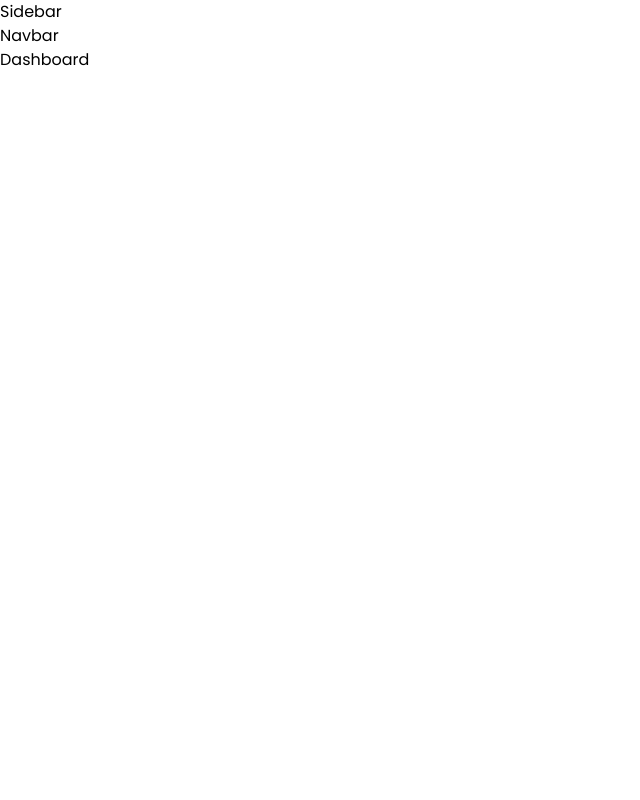
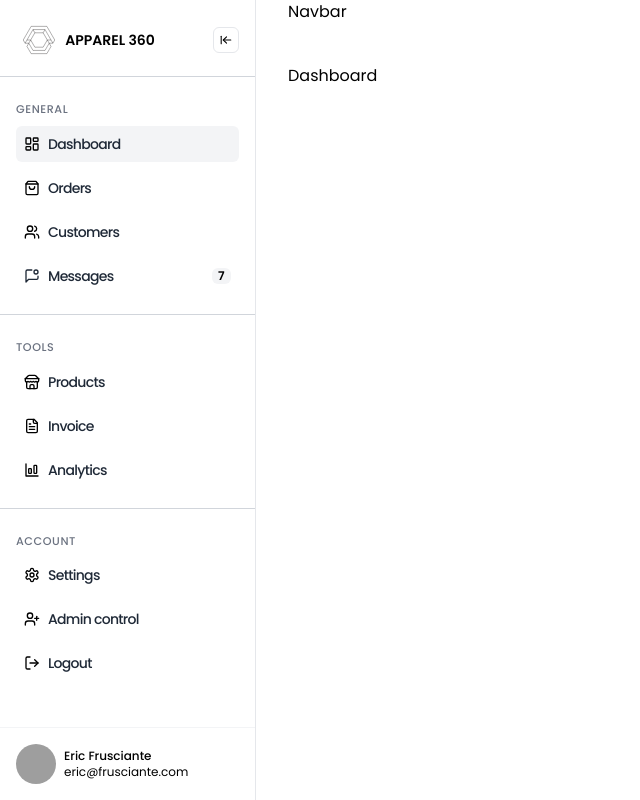
Before and after one commit to abdrzqsalihu/Apparel-360, a React (Vite) app: page /admin in a window 1280 px wide. Shown: the whole page, without its empty margins (0-640 px from the left). Built offline with nearby package versions, Linux system fonts and the light colour scheme; grey boxes are pictures that could not be loaded.

Commit message:
implemented the admin sidebar ui

```diff
--- a/src/admin/AdminLayout.jsx
+++ b/src/admin/AdminLayout.jsx
@@ -9,11 +9,14 @@ import Settings from "./pages/Settings";
 
 function AdminLayout() {
   return (
-    <div>
+    <div className="relative lg:flex overflow-hidden">
+      <div className="flex md:h-full md:w-64 flex-col fixed inset-y-0 z-50">
         <Sidebar />
+      </div>
 
-      <div className="admin-content">
+      <div className="flex flex-col flex-grow md:ml-72">
         <Navbar />
+        <div className="mt-10">
           <Routes>
             <Route path="/" element={<Dashboard />} />
             <Route path="/dashboard" element={<Dashboard />} />
@@ -23,6 +26,7 @@ function AdminLayout() {
           </Routes>
         </div>
       </div>
+    </div>
   );
 }
 
--- a/src/admin/components/Sidebar.jsx
+++ b/src/admin/components/Sidebar.jsx
@@ -1,5 +1,191 @@
+import {
+  ArrowLeftToLine,
+  BarChartBig,
+  FileText,
+  LayoutDashboard,
+  LogOut,
+  MessageSquareDot,
+  Settings,
+  ShoppingBag,
+  Store,
+  UserPlus,
+  Users,
+} from "lucide-react";
+import { Link } from "react-router-dom";
+
 function Sidebar() {
-  return <div>Sidebar</div>;
+  return (
+    <div>
+      <div className="flex h-screen flex-col justify-between border-e bg-white">
+        <div className="py-5">
+          <div className="px-4 flex items-center justify-between border-b border-gray-300 pb-4">
+            <div className="flex items-center h-10 w-36 place-content-center">
+              <img className="w-9 h-9" src="/logo.svg" width={40} alt="logo" />
+              <p className="text-sm ml-2 font-semibold">APPAREL 360</p>
+            </div>
+
+            <div>
+              <ArrowLeftToLine
+                size={26}
+                className="border border-gray-200 p-[0.35rem] rounded-md cursor-pointer"
+              />
+            </div>
+          </div>
+
+          <ul className="px-4 mt-6 space-y-2 border-b border-gray-300 pb-5">
+            <p className="text-[0.7rem] text-gray-500 font-medium tracking-wider">
+              GENERAL
+            </p>
+            <li>
+              <Link
+                to={`dashboard`}
+                className="flex w-full items-center bg-gray-100 rounded-md px-2 py-2 mt-2"
+              >
+                <LayoutDashboard size={16} />
+                <span className="text-sm font-medium text-gray-800 ml-2 tracking-tighter">
+                  Dashboard
+                </span>
+              </Link>
+            </li>
+            <li>
+              <Link
+                to={`/`}
+                className="flex w-full items-center rounded-md px-2 py-2 mt-2"
+              >
+                <ShoppingBag size={16} />
+                <span className="text-sm font-medium text-gray-800 ml-2 tracking-tighter">
+                  Orders
+                </span>
+              </Link>
+            </li>
+            <li>
+              <Link
+                to={`/`}
+                className="flex w-full items-center rounded-md px-2 py-2 mt-2"
+              >
+                <Users size={16} />
+                <span className="text-sm font-medium text-gray-800 ml-2 tracking-tighter">
+                  Customers
+                </span>
+              </Link>
+            </li>
+            <li>
+              <Link
+                to={`/`}
+                className="flex w-full items-center justify-between rounded-md px-2 py-2 mt-2"
+              >
+                <div className="flex items-center text-sm font-medium text-gray-800 tracking-tighter">
+                  <MessageSquareDot size={16} />
+                  <p className="ml-2">Messages</p>
+                </div>
+
+                <div className="bg-gray-100 font-semibold px-[0.4rem] text-xs rounded-md">
+                  7
+                </div>
+              </Link>
+            </li>
+          </ul>
+          <ul className="px-4 mt-6 space-y-2 border-b border-gray-300 pb-5">
+            <p className="text-[0.7rem] text-gray-500 font-medium tracking-wider">
+              TOOLS
+            </p>
+            <li>
+              <div className="flex w-full items-center rounded-md px-2 py-2 mt-2">
+                <Store size={16} />
+                <Link
+                  to="products"
+                  className="text-sm font-medium text-gray-800 ml-2 tracking-tighter"
+                >
+                  Products
+                </Link>
+              </div>
+            </li>
+            <li>
+              <div className="flex w-full items-center rounded-md px-2 py-2 mt-2">
+                <FileText size={16} />
+                <Link
+                  to=""
+                  className="text-sm font-medium text-gray-800 ml-2 tracking-tighter"
+                >
+                  Invoice
+                </Link>
+              </div>
+            </li>
+            <li>
+              <div className="flex w-full items-center rounded-md px-2 py-2 mt-2">
+                <BarChartBig size={16} />
+                <Link
+                  to="/"
+                  className="text-sm font-medium text-gray-800 ml-2 tracking-tighter"
+                >
+                  Analytics
+                </Link>
+              </div>
+            </li>
+          </ul>
+          <ul className="px-4 mt-6 space-y-2 ">
+            <p className="text-[0.7rem] text-gray-500 font-medium tracking-wider">
+              ACCOUNT
+            </p>
+            <li>
+              <div className="flex w-full items-center rounded-md px-2 py-2 mt-2">
+                <Settings size={16} />
+                <Link
+                  to="settings"
+                  className="text-sm font-medium text-gray-800 ml-2 tracking-tighter"
+                >
+                  Settings
+                </Link>
+              </div>
+            </li>
+            <li>
+              <div className="flex w-full items-center rounded-md px-2 py-2 mt-2">
+                <UserPlus size={16} />
+                <Link
+                  to=""
+                  className="text-sm font-medium text-gray-800 ml-2 tracking-tighter"
+                >
+                  Admin control
+                </Link>
+              </div>
+            </li>
+            <li>
+              <div className="flex w-full items-center rounded-md px-2 py-2 mt-2">
+                <LogOut size={16} />
+                <Link
+                  to="/"
+                  className="text-sm font-medium text-gray-800 ml-2 tracking-tighter"
+                >
+                  Logout
+                </Link>
+              </div>
+            </li>
+          </ul>
+        </div>
+
+        <div className="sticky inset-x-0 bottom-0 border-t border-gray-100">
+          <a
+            href="#"
+            className="flex items-center gap-2 bg-white p-4 hover:bg-gray-50"
+          >
+            <img
+              alt=""
+              src="https://images.unsplash.com/photo-1600486913747-55e5470d6f40?ixlib=rb-1.2.1&ixid=MnwxMjA3fDB8MHxwaG90by1wYWdlfHx8fGVufDB8fHx8&auto=format&fit=crop&w=1770&q=80"
+              className="size-10 rounded-full object-cover"
+            />
+
+            <div>
+              <p className="text-xs">
+                <strong className="block font-medium">Eric Frusciante</strong>
+
+                <span> eric@frusciante.com </span>
+              </p>
+            </div>
+          </a>
+        </div>
+      </div>
+    </div>
+  );
 }
 
 export default Sidebar;
```
Lines whose indentation alone changed are shown as unchanged.
